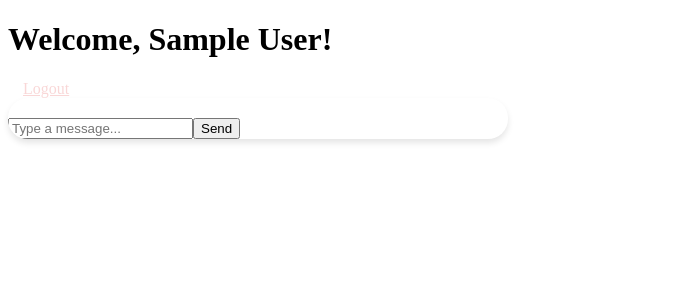
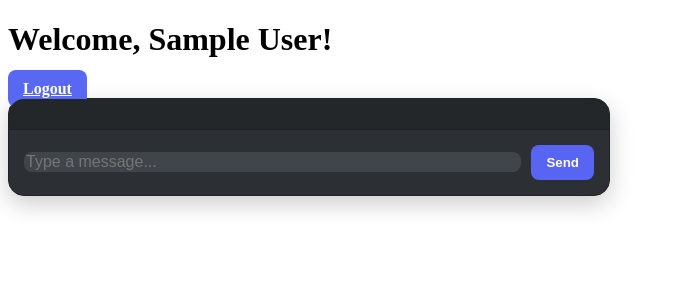
Before and after one commit to ChitChatX/ChitChatApp, a Flask app: page /chat in a window 1280 px wide. Shown: the top 300 px of the page, without its empty margins (0-681 px from the left). Run offline with Flask 3, Linux system fonts and the light colour scheme; the visitor is signed in with stand-in values (Sample User, id 1).

Commit message:
Front end design

```diff
--- a/app/static/css/chat.css
+++ b/app/static/css/chat.css
@@ -1,10 +1,25 @@
 .logout-btn {
+    /* padding: 10px 15px;
+    color: rgb(249, 215, 215);
+    border-radius: 5px; */
     padding: 10px 15px;
-    color: rgb(249, 215, 215);
-    border-radius: 5px;
+    background-color: #5868f2;
+    color: #ffffff;
+    border-radius: 8px;
+    font-weight: bold;
+    text-align: center;
+    border: none;
+    cursor: pointer;
+    transition: background-color 0.3 ease, transform 0.2 ease;
 }
+
+.logout-btn:hover{
+    background-color: #4752c4;
+    transform: scale(1.05);
+}
+
 .chat-container {
-    width: 100%;
+    /* width: 100%;
     max-width: 500px;
     height: 90%;
     background: white;
@@ -12,36 +27,49 @@
     display: flex;
     flex-direction: column;
     box-shadow: 0 4px 6px rgba(0, 0, 0, 0.1);
+    overflow: hidden; */
+    width: 100%;
+    max-width: 600px;
+    height:  90%;
+    background-color: #2c2f33;
+    border-radius: 16px;
+    display: flex;
+    flex-direction: column;
+    box-shadow: 0 8px 24px rgba(0,0,0,0.2);
     overflow: hidden;
+    border: 1px solid #202225;
 }
 
 .messages {
     flex: 1;
-    padding: 10px;
+    padding: 15px;
     overflow-y: auto;
+    background-color: #23272a;
 }
 
 .message {
     display: flex;
     flex-direction: column;
-    margin: 5px 0;
-    max-width: 80%;
+    margin:10px 0;
+    max-width: 75%;
 }
 
 .message.sent {
     align-self: flex-end;
-    background-color: #007aff;
-    color: white;
+    background-color: #5865f2;
+    color:#ffffff;
     border-radius: 16px 16px 0 16px;
-    padding: 10px;
+    padding: 12px 16px;
+    box-shadow: 0px 4px 10px rgba(0,0,0,0.2);
 }
 
 .message.receive {
-    align-self: flex-end;
-    background-color: #f1f0f0;
-    color: black;
-    border-radius: 16px 16px 16px 0;
-    padding: 10px;
+    align-self: flex-start;
+    background-color: #40444b;
+    color:#ffffff;
+    border-radius: 16px 16px 0 16px;
+    padding: 12px 16px;
+    box-shadow: 0px 4px 10px rgba(0,0,0,0.2);
 
 }
 
@@ -55,5 +83,39 @@
 .message-input-container {
     display: flex;
     align-items: center;
+    padding: 15px;
+    background-color: #2c2f33;
+    border-top: 1px solid #202225;
+}
 
+.message-input-container input{
+    flex: 1;
+    padding: 10x;
+    border: none;
+    border-radius: 8px;
+    background-color: #40444b;
+    color: #ffffff;
+    outline: none;
+    font-size: 1rem;
 }
+
+.message-input-container input:placeholder{
+    color: #b9bbbe
+}
+
+.message-input-container button {
+ margin-left: 10px;
+ background-color: #5865f2;
+ color: #ffffff;
+ border: none;
+ border-radius: 8px;
+ padding: 10px 15px;
+ font-weight: bold;
+ cursor: pointer;
+ transition: background-color 0.3s ease, transform 0.2s ease;
+}
+
+.message-input-container button:hover{
+    background-color: #4752c4;
+    transform: scale(1.05);
+}
```
Also changed, not shown: app/static/css/login.css (+32 -7 lines), 2 other files.
